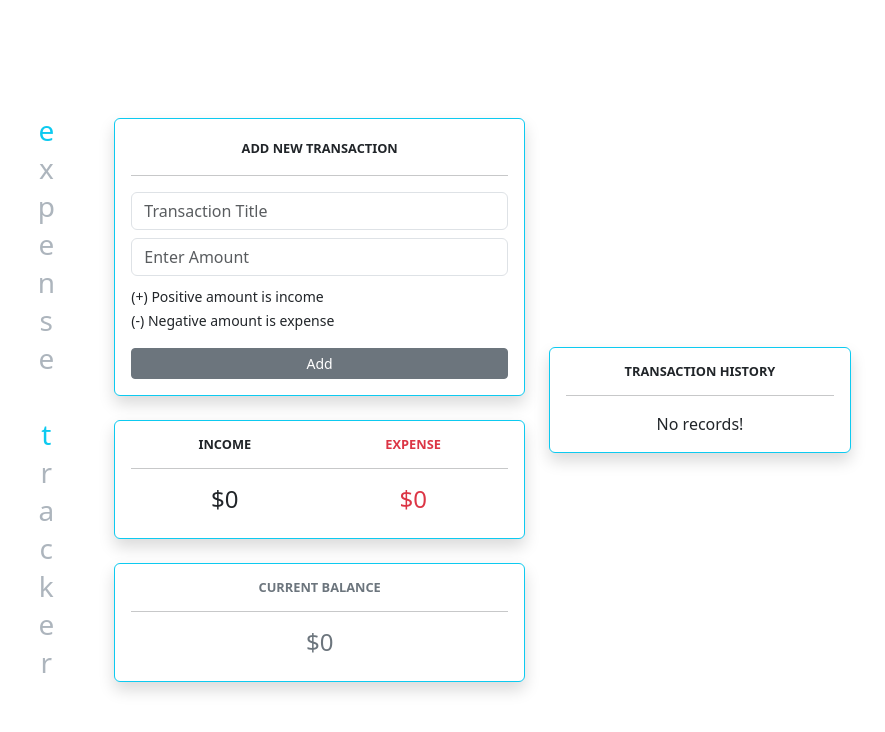
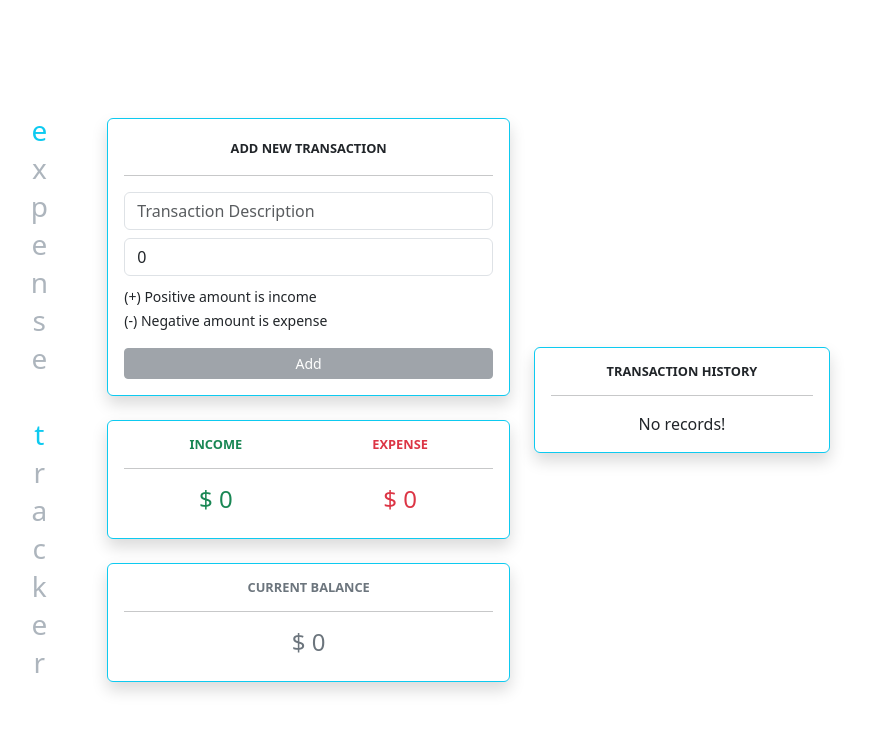
Before and after one commit to abdulmoizlakhani/react-expense-tracker-app, a React (Create React App) app: page / in a window 1280 px wide. Shown: the top 732 px of the page, without its empty margins (266-1151 px from the left). Built offline with nearby package versions, Linux system fonts and the light colour scheme.

Commit message:
- Implemented state-management for transactions - Implemented add transaction, list transactions and remove transaction - Populated amounts for income, expense and balance

```diff
--- a/src/App.js
+++ b/src/App.js
@@ -1,4 +1,4 @@
-import React from "react";
+import React, { useState } from "react";
 import { Col, Row } from "react-bootstrap";
 
 // components
@@ -12,8 +12,30 @@ import TransactionHistory from "./components/TransactionHistory";
 import "./css/app.css";
 
 function App() {
+  const [transactions, updateTransactions] = useState([]);
+
+  const addTransaction = (transaction) => {
+    const updatedTransactions = [...transactions, transaction];
+    updateTransactions(updatedTransactions);
+  };
+
+  const deleteTransaction = (transactionIndex) => {
+    const updatedTransactions = [...transactions];
+    updatedTransactions.splice(transactionIndex, 1);
+    updateTransactions(updatedTransactions);
+  };
+
+  const totalIncome = transactions
+    .filter((transaction) => +transaction.transactionAmount > 0)
+    .map((transaction) => +transaction.transactionAmount)
+    .reduce((a, b) => a + b, 0);
+  const totalExpense = transactions
+    .filter((transaction) => +transaction.transactionAmount < 0)
+    .map((transaction) => +transaction.transactionAmount)
+    .reduce((a, b) => a + b, 0);
+
   return (
-    <Row className="vh-100 align-items-center justify-content-center my-4 my-md-0">
+    <Row className="main-container w-100 align-items-center justify-content-center my-4 my-md-0">
       <Col
         xs={10}
         sm={10}
@@ -25,12 +47,12 @@ function App() {
         <Header />
       </Col>
       <Col xs={10} sm={10} md={5} lg={4} xl={4}>
-        <AddTransaction />
-        <IncomeExpense />
-        <CurrentBalance />
+        <AddTransaction addTransaction={addTransaction} />
+        <IncomeExpense totalIncome={totalIncome} totalExpense={totalExpense} />
+        <CurrentBalance totalBalance={totalIncome + totalExpense} />
       </Col>
       <Col xs={10} sm={10} md={4} lg={4} xl={3} className="mt-4 mt-md-0">
-        <TransactionHistory />
+        <TransactionHistory transactions={transactions} deleteTransaction={deleteTransaction} />
       </Col>
     </Row>
   );
--- a/src/components/AddTransaction.js
+++ b/src/components/AddTransaction.js
@@ -1,23 +1,59 @@
-import React from "react";
+import React, { useState, createRef } from "react";
 import { Form, Button } from "react-bootstrap";
 
 // components
 import CardContainer from "./CardContainer";
 
-export default function AddTransaction() {
+export default function AddTransaction(props) {
+  const getInitialState = () => ({
+    transactionDesc: "",
+    transactionAmount: 0,
+  });
+  const { addTransaction } = props;
+
+  const titleRef = createRef();
+  const [formData, updateFormData] = useState(getInitialState());
+
+  const handleOnChange = (ev) => {
+    const { name, value } = ev.target;
+    const updatedFormData = { ...formData };
+    updatedFormData[name] = value;
+    updateFormData(updatedFormData);
+  };
+
+  const handleOnSubmit = (ev) => {
+    ev.preventDefault();
+    addTransaction(formData);
+    updateFormData(getInitialState());
+    titleRef.current.focus();
+  };
+
   return (
     <CardContainer>
-      <Form>
+      <Form onSubmit={handleOnSubmit}>
         <Form.Group>
           <Form.Label className="input-label text-uppercase text-center w-100 m-0">
             Add New Transaction
           </Form.Label>
           <hr />
-          <Form.Control type="text" placeholder="Transaction Title" />
+          <Form.Control
+            ref={titleRef}
+            type="text"
+            placeholder="Transaction Description"
+            name="transactionDesc"
+            value={formData.transactionDesc}
+            onChange={handleOnChange}
+            maxLength={24}
+            required
+          />
           <Form.Control
             type="number"
             placeholder="Enter Amount"
             className="mt-2"
+            name="transactionAmount"
+            value={formData.transactionAmount}
+            onChange={handleOnChange}
+            required
           />
           <ul className="m-0 mt-2 list-unstyled">
             <li>
@@ -34,6 +70,7 @@ export default function AddTransaction() {
           variant="secondary"
           size="sm"
           type="submit"
+          disabled={!formData.transactionAmount}
         >
           Add
         </Button>
--- a/src/components/Amount.js
+++ b/src/components/Amount.js
@@ -10,7 +10,7 @@ export default function Amount(props) {
     <div className="flex-grow-1 mt-3 mt-md-0">
       <CardHeading textType={textType} label={label} />
       <h4 className={`text-uppercase text-center ${textType ?? "text-succes"}`}>
-        ${amount || 0}
+        $ {amount || 0}
       </h4>
     </div>
   );
--- a/src/components/CurrentBalance.js
+++ b/src/components/CurrentBalance.js
@@ -4,10 +4,12 @@ import React from "react";
 import CardContainer from "./CardContainer";
 import Amount from "./Amount";
 
-export default function CurrentBalance() {
+export default function CurrentBalance(props) {
+  const { totalBalance } = props;
+
   return (
     <CardContainer className="mt-4">
-      <Amount label="Current Balance" amount={0} textType="text-secondary" />
+      <Amount label="Current Balance" amount={totalBalance} textType="text-secondary" />
     </CardContainer>
   );
 }
--- a/src/components/IncomeExpense.js
+++ b/src/components/IncomeExpense.js
@@ -4,11 +4,13 @@ import React from "react";
 import CardContainer from "./CardContainer";
 import Amount from "./Amount";
 
-export default function IncomeExpense() {
+export default function IncomeExpense(props) {
+  const { totalIncome, totalExpense } = props;
+
   return (
     <CardContainer className="mt-4 d-flex flex-sm-row">
-      <Amount label="Income" amount={0} />
-      <Amount label="Expense" amount={0} textType="text-danger" />
+      <Amount label="Income" amount={totalIncome} textType="text-success" />
+      <Amount label="Expense" amount={totalExpense} textType="text-danger" />
     </CardContainer>
   );
 }
--- a/src/components/TransactionHistory.js
+++ b/src/components/TransactionHistory.js
@@ -1,14 +1,47 @@
 import React from "react";
+import { ListGroup, Button } from "react-bootstrap";
 
 // components
 import CardContainer from "./CardContainer";
 import CardHeading from "./CardHeading";
 
-export default function TransactionHistory() {
+export default function TransactionHistory(props) {
+  const { transactions, deleteTransaction } = props;
+
   return (
-    <CardContainer>
+    <CardContainer className="transaction-history-container">
       <CardHeading label="Transaction History" />
-      <p className="text-center m-0">No records!</p>
+      <div className="d-flex justify-content-center align-items-center h-100 content">
+        {transactions.length ? (
+          <ListGroup className="w-100 h-100">
+            {transactions.map((transaction, i) => {
+              const isPositive = transaction.transactionAmount > 0;
+              return (
+                <ListGroup.Item
+                  key={`transaction_${i}`}
+                  variant={isPositive ? "success" : "danger"}
+                  className="position-relative"
+                >
+                  <p className="m-0">{transaction.transactionDesc}</p>
+                  <h5 className="fw-bold m-0 text-end">
+                    $ {transaction.transactionAmount}
+                  </h5>
+                  <Button
+                    variant="danger"
+                    size="sm"
+                    className="round"
+                    onClick={() => deleteTransaction(i)}
+                  >
+                    -
+                  </Button>
+                </ListGroup.Item>
+              );
+            })}
+          </ListGroup>
+        ) : (
+          <p className="text-center m-0">No records!</p>
+        )}
+      </div>
     </CardContainer>
   );
 }
--- a/src/css/app.css
+++ b/src/css/app.css
@@ -11,9 +11,50 @@
   font-weight: bold;
 }
 
+.transaction-history-container {
+  height: 35rem;
+}
+
+.content {
+  overflow-y: scroll;
+  mask-image: linear-gradient(to top, transparent, black),
+    linear-gradient(to left, transparent 17px, black 17px);
+  mask-size: 100% 20000px;
+  mask-position: left bottom;
+  -webkit-mask-image: linear-gradient(to top, transparent, black),
+    linear-gradient(to left, transparent 17px, black 17px);
+  -webkit-mask-size: 100% 20000px;
+  -webkit-mask-position: left bottom;
+  transition: mask-position 0.3s, -webkit-mask-position 0.3s;
+  -webkit-mask-position: left top;
+}
+
+.main-container {
+  height: 100%;
+}
+
+.round {
+  border-radius: 50% !important;
+  width: 16px;
+  height: 16px;
+  font-size: 8px !important;
+  display: flex;
+  justify-content: center;
+  align-items: center;
+  padding: 0 !important;
+  margin: 0 !important;
+  position: absolute;
+  top: 5px;
+  right: 5px;
+}
+
 @media (min-width: 768px) {
   .text-orientation-upright {
     writing-mode: vertical-rl;
     text-orientation: upright;
   }
+
+  .main-container {
+    height: 100vh;
+  }
 }
```
